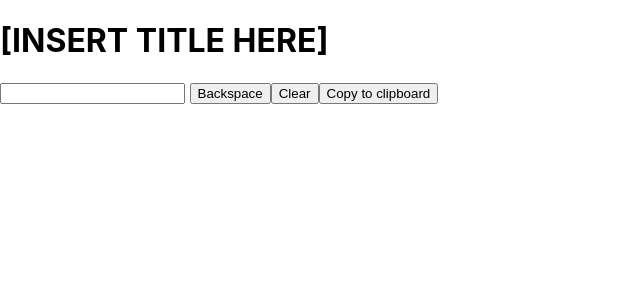
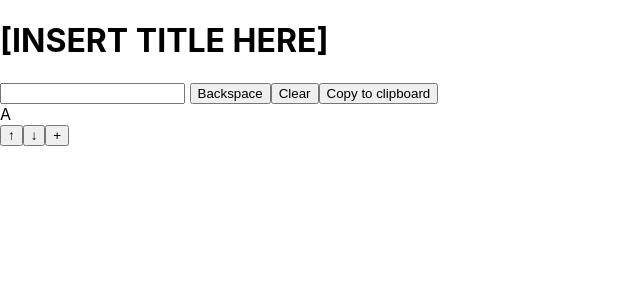
Before and after one commit to Kfmoi/GDSC-Frontend, a React (Create React App) app: page / in a window 1280 px wide. Shown: the top 300 px of the page, without its empty margins (0-640 px from the left). Built offline with nearby package versions, Linux system fonts and the light colour scheme.

Commit message:
fixed error with last letter of scroll picker

```diff
--- a/src/App.js
+++ b/src/App.js
@@ -3,6 +3,7 @@ import React from 'react';
 
 // import components
 import TextInputDisplay from './components/TextInputDisplay';
+import ScrollPicker from './components/ScrollPicker';
 
 // import './App.css';
 
@@ -11,6 +12,7 @@ function App() {
     <div>
       <h1>[INSERT TITLE HERE]</h1>
       <TextInputDisplay />
+      <ScrollPicker />
       {/* Other components will go here as well */}
     </div>
   );
--- a/src/components/ScrollPicker.js
+++ b/src/components/ScrollPicker.js
@@ -11,12 +11,12 @@ const ScrollPicker = ({ onSelect }) => {
 
     // make functions for scrolling up, down, and selecting
     const handleScrollUp = () => {
-        if (letter > 0) setLetterIdx(letterIdx-1);
+        if (letterIdx > 0) setLetterIdx(letterIdx-1);
         else setLetterIdx(alphabet.length-1);
     };
 
     const handleScrollDown = () => {
-        if (letter < alphabet.length) setLetterIdx(letterIdx+1);
+        if (letterIdx < alphabet.length-1) setLetterIdx(letterIdx+1);
         else setLetterIdx(0);
     };
 
```
